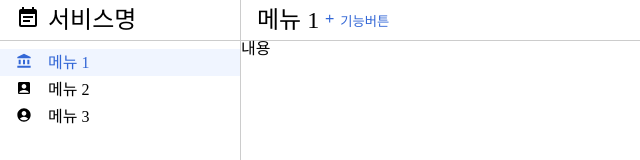
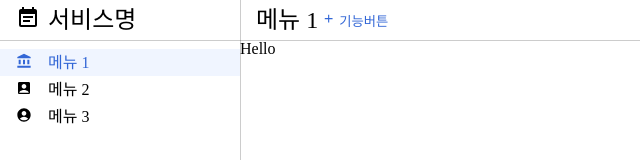
Before and after one commit to yunseop-dev/cloning-google-console, a React app: page / in a window 1280 px wide. Shown: the top 160 px of the page, without its empty margins (0-640 px from the left). Built offline with nearby package versions, Linux system fonts and the light colour scheme.

Commit message:
float 제거

```diff
--- a/src/App.tsx
+++ b/src/App.tsx
@@ -10,7 +10,34 @@ import HeaderTitle from "./components/HeaderTitle";
 import SideBar from "./components/Sidebar";
 import Button from "./components/Button";
 import { Props as MenuItemProps } from "./components/MenuItem";
-const MainHeader = styled.header``;
+
+const MainHeader = styled.header`
+  @media (max-width: 768px) {
+    display: flex;
+    position: fixed;
+    left: 0;
+    right: 0;
+    top: 0;
+    background-color: white;
+  }
+`;
+
+const HeaderTitleWrapper = styled(HeaderTitle)`
+  margin-left: 15rem;
+  @media (max-width: 768px) {
+    margin-left: auto;
+    width: 50%;
+    padding: initial;
+  }
+`;
+
+const Section = styled.section`
+  margin-left: 15rem;
+  @media (max-width: 768px) {
+    padding-top: 3rem;
+    margin-left: auto;
+  }
+`;
 
 const App: React.FC = () => {
   const menuList: MenuItemProps[] = [
@@ -19,11 +46,10 @@ const App: React.FC = () => {
     { isSelected: false, title: "메뉴 3", icon: MdAccountCircle },
   ];
   return (
-    <>
-      <SideBar menuList={menuList} title="서비스명" />
     <main>
       <MainHeader>
-          <HeaderTitle
+        <SideBar menuList={menuList} title="서비스명" />
+        <HeaderTitleWrapper
           title="메뉴 1"
           suffix={
             <Button color="#3367d6">
@@ -32,9 +58,8 @@ const App: React.FC = () => {
           }
         />
       </MainHeader>
-        <section>내용</section>
+      <Section>Hello</Section>
     </main>
-    </>
   );
 };
 export default App;
--- a/src/components/Button.tsx
+++ b/src/components/Button.tsx
@@ -4,9 +4,10 @@ const Button = styled.button`
   border: none;
   background: inherit;
   padding: 0.25rem;
-  color:${props => props.color};
+  color: ${(props) => props.color};
   &:hover {
     background: #efefef;
   }
 `;
+
 export default Button;
--- a/src/components/HeaderTitle.tsx
+++ b/src/components/HeaderTitle.tsx
@@ -20,9 +20,9 @@ const StyledTitle = styled.h5`
   }
 `;
 
-const HeaderTitle = ({ icon: Icon, title, suffix }: Props) => {
+const HeaderTitle = ({ icon: Icon, title, suffix, ...rest }: Props) => {
   return (
-    <StyledTitle>
+    <StyledTitle {...rest}>
       {Icon && (
         <div className="icon">
           <Icon />
--- a/src/components/Sidebar.tsx
+++ b/src/components/Sidebar.tsx
@@ -10,15 +10,18 @@ interface Props {
 }
 
 const StyledAside = styled.aside`
+  position: fixed;
+  top: 0;
+  left: 0;
+  z-index: 1;
+  height: 100%;
   width: 15rem;
-  height: 100vh;
-  float: left;
   border-right: 1px solid rgba(0, 0, 0, 0.2);
   @media (max-width: 768px) {
+    position: relative;
     width: 50%;
     height: auto;
     .menu {
-      float: none;
       display: none;
     }
   }
@@ -29,8 +32,9 @@ const SideBar = ({ menuList, title }: Props) => {
     <StyledAside>
       <HeaderTitle icon={MdEventNote} title={title} />
       <Menu className="menu">
-        {menuList.map((menu) => (
+        {menuList.map((menu, index) => (
           <MenuItem
+            key={index}
             isSelected={menu.isSelected}
             title={menu.title}
             icon={menu.icon}
```
Lines whose indentation alone changed are shown as unchanged.
